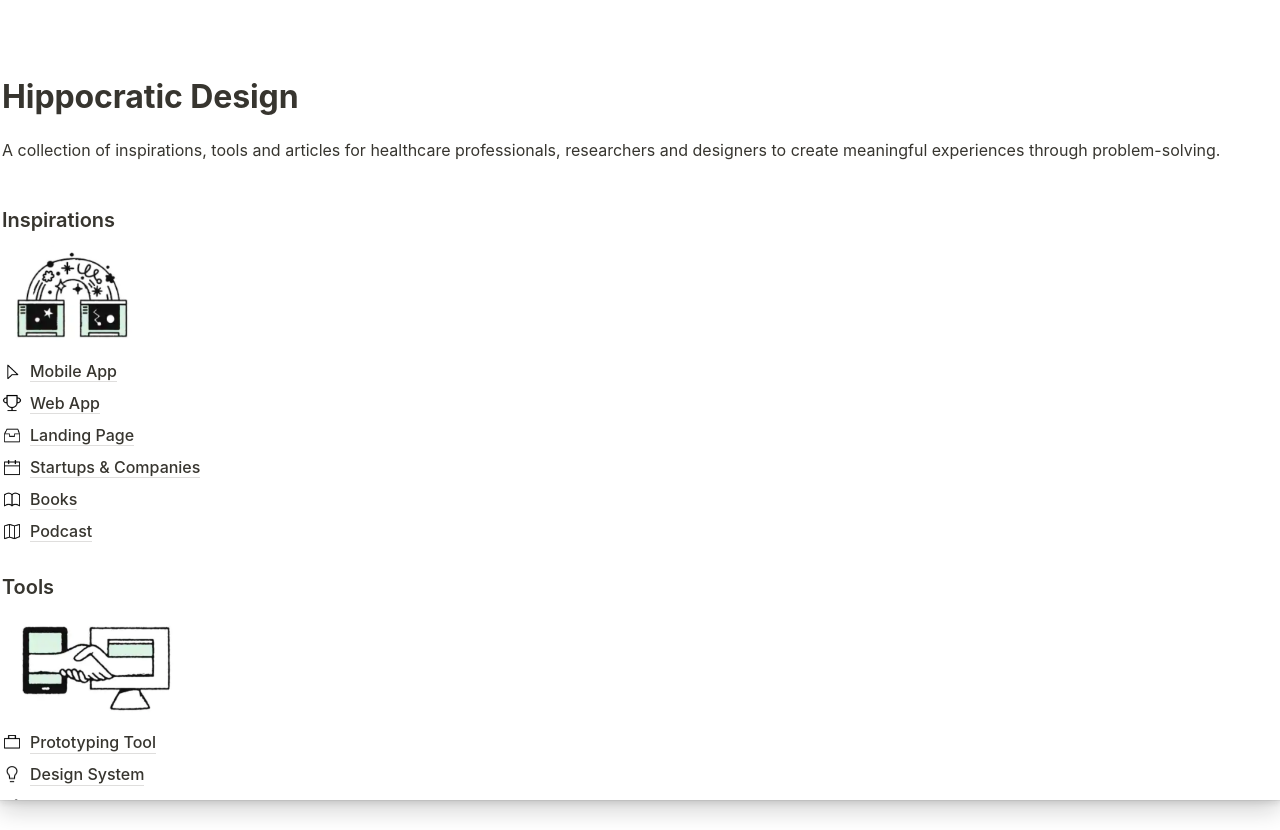
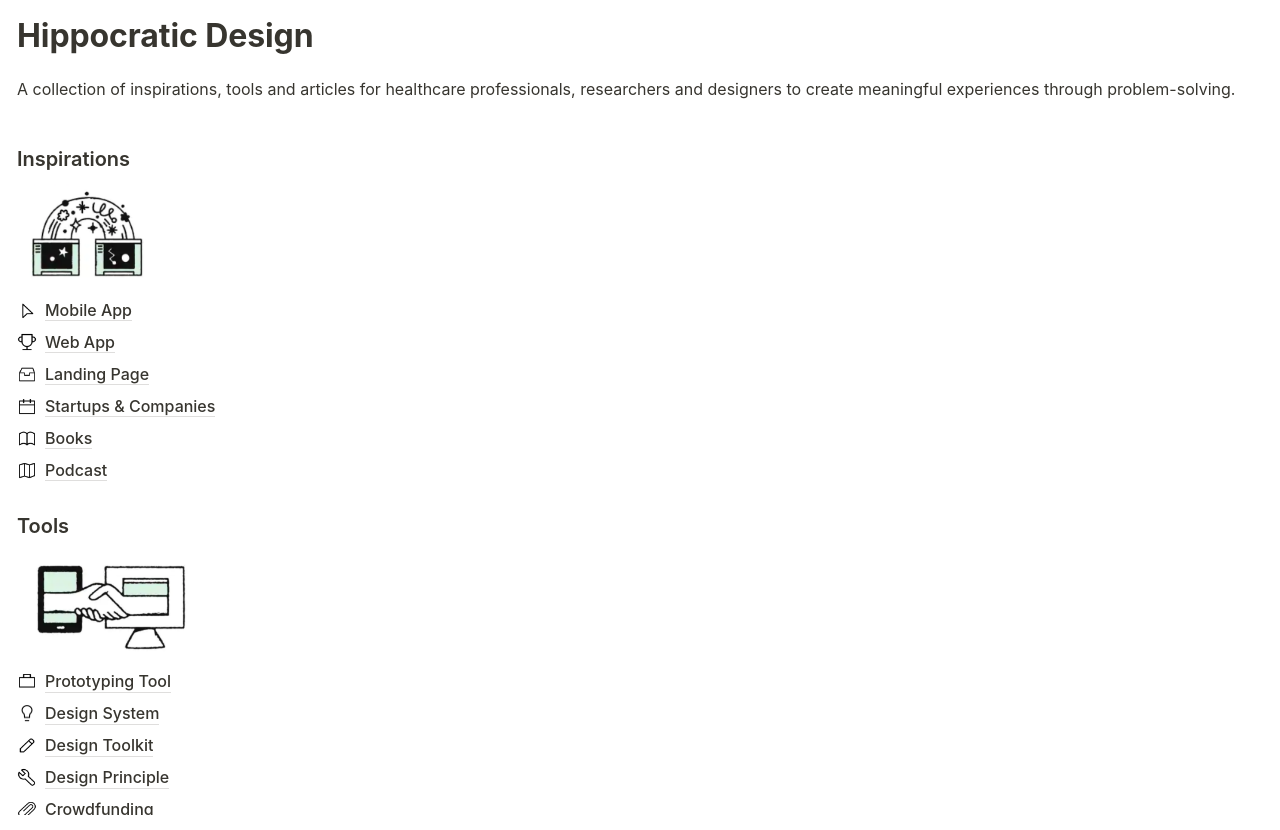
Before and after one commit to hippocraticdesign/hippocraticdesign.github.io, a plain HTML site: page index-mobile.html in a window 1280 px wide. Before the commit the page ends 800 px from the top, so only its background shows below. Drawn offline with Linux system fonts and the light colour scheme; files whose address does not match are found by name.

Commit message:
Added padding and removed top container

```diff
--- a/index-mobile.html
+++ b/index-mobile.html
@@ -70,11 +70,11 @@
     <div id="notion-app" style="height: 736px;">
         <div class="notion-app-inner notion-light-theme" style="color: rgb(55, 53, 47); fill: currentcolor; line-height: 1.5; font-family: -apple-system, BlinkMacSystemFont, &quot;Segoe UI&quot;, Helvetica, &quot;Apple Color Emoji&quot;, Arial, sans-serif, &quot;Segoe UI Emoji&quot;, &quot;Segoe UI Symbol&quot;; -webkit-font-smoothing: auto;">
             <div class="notion-cursor-listener" style="width: 100vw; height: 100%; position: relative; display: flex; flex: 1 1 0%; background: white; cursor: text;">
-                <div class="notion-frame" style="flex-grow: 1; flex-shrink: 1; display: flex; flex-direction: column; background: white; z-index: 1; width: calc(100vw - 240px); height: 100vh; max-height: 100%; box-shadow: rgba(15, 15, 15, 0.05) 0px 0px 0px 1px, rgba(15, 15, 15, 0.1) 0px 3px 6px, rgba(15, 15, 15, 0.2) 0px 9px 24px; pointer-events: auto; transform: translateX(0px);">
+                <div class="notion-frame" style="padding: 15px; flex-grow: 1; flex-shrink: 1; display: flex; flex-direction: column; background: white; z-index: 1; width: calc(100vw - 240px); height: 100vh; max-height: 100%; box-shadow: rgba(15, 15, 15, 0.05) 0px 0px 0px 1px, rgba(15, 15, 15, 0.1) 0px 3px 6px, rgba(15, 15, 15, 0.2) 0px 9px 24px; pointer-events: auto; transform: translateX(0px);">
                     <div class="notion-scroller vertical horizontal" style="display: flex; flex-direction: column; z-index: 1; flex-grow: 1; position: relative; align-items: center; overflow: auto; transform: translate3d(0px, 0px, 0px); will-change: scroll-position, transform;">
                         <div style="width: 100%; display: flex; flex-direction: column; align-items: center; flex-shrink: 0; flex-grow: 0;">
                             <div style="padding-left: calc( env(safe-area-inset-left) + 24px ); padding-right: calc( env(safe-area-inset-right) + 24px ); max-width: 100%; margin-bottom: 0.5em; width: 100%;">
-                                <div class="notion-page-controls" style="display: flex; align-items: center; justify-content: center; color: rgba(55, 53, 47, 0.4); opacity: 1; pointer-events: auto; transition: opacity 300ms ease-out 0s; min-height: 28px; margin-top: 16px; margin-bottom: 2em; margin-left: -1px; font-family: -apple-system, BlinkMacSystemFont, &quot;Segoe UI&quot;, Helvetica, &quot;Apple Color Emoji&quot;, Arial, sans-serif, &quot;Segoe UI Emoji&quot;, &quot;Segoe UI Symbol&quot;;"></div>
+                                <!-- <div class="notion-page-controls" style="display: flex; align-items: center; justify-content: center; color: rgba(55, 53, 47, 0.4); opacity: 1; pointer-events: auto; transition: opacity 300ms ease-out 0s; min-height: 28px; margin-top: 16px; margin-bottom: 2em; margin-left: -1px; font-family: -apple-system, BlinkMacSystemFont, &quot;Segoe UI&quot;, Helvetica, &quot;Apple Color Emoji&quot;, Arial, sans-serif, &quot;Segoe UI Emoji&quot;, &quot;Segoe UI Symbol&quot;;"></div> -->
                                 <div data-block-id="1f1a781a-e518-472c-990c-a82b72074333" class="notion-selectable" style="transition: transform 200ms ease-out 0s; color: rgb(55, 53, 47); font-weight: 700; letter-spacing: -0.003em; line-height: 1.1; margin-bottom: 0.25em; font-size: 2em; font-family: -apple-system, BlinkMacSystemFont, &quot;Segoe UI&quot;, Helvetica, &quot;Apple Color Emoji&quot;, Arial, sans-serif, &quot;Segoe UI Emoji&quot;, &quot;Segoe UI Symbol&quot;; cursor: text; display: flex; align-items: center;">
                                     <div contenteditable="false" spellcheck="true" placeholder="Untitled" data-root="true" style="max-width: 100%; width: 100%; white-space: pre-wrap; word-break: break-word; caret-color: rgb(55, 53, 47); padding: 3px 2px;">Hippocratic Design</div>
                                 </div>
```
